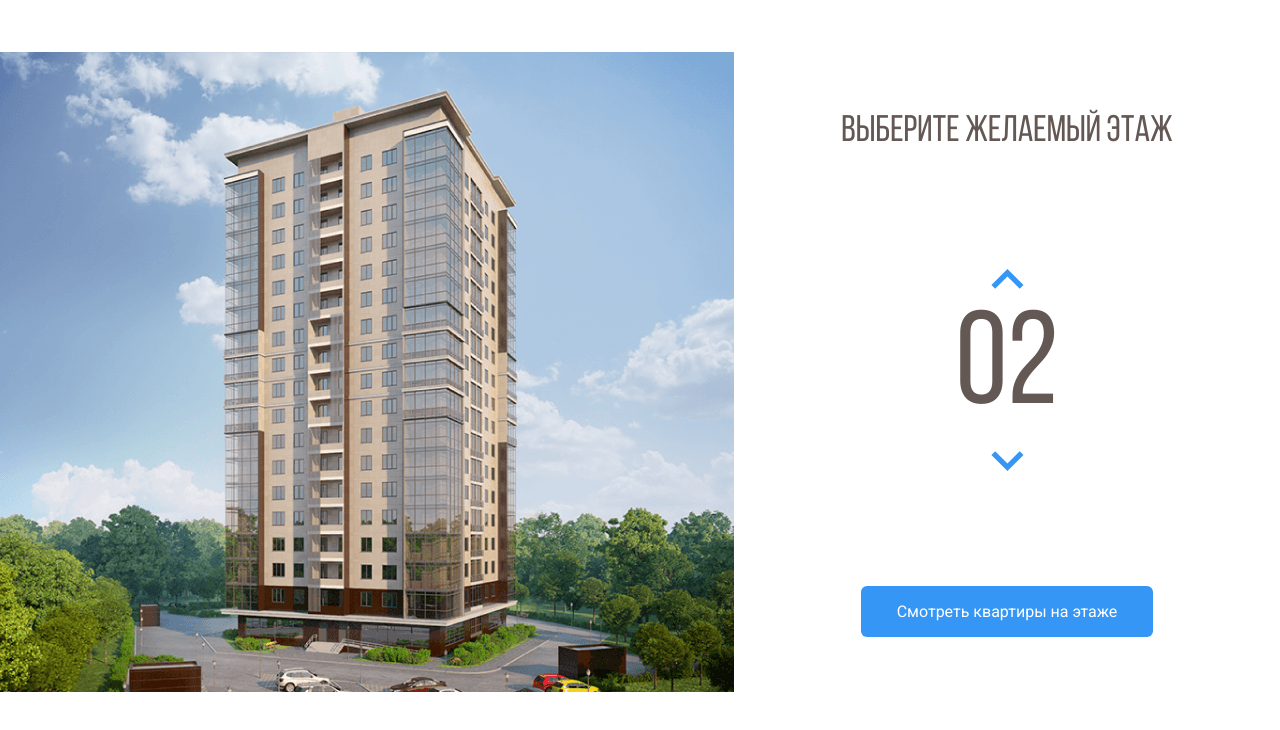
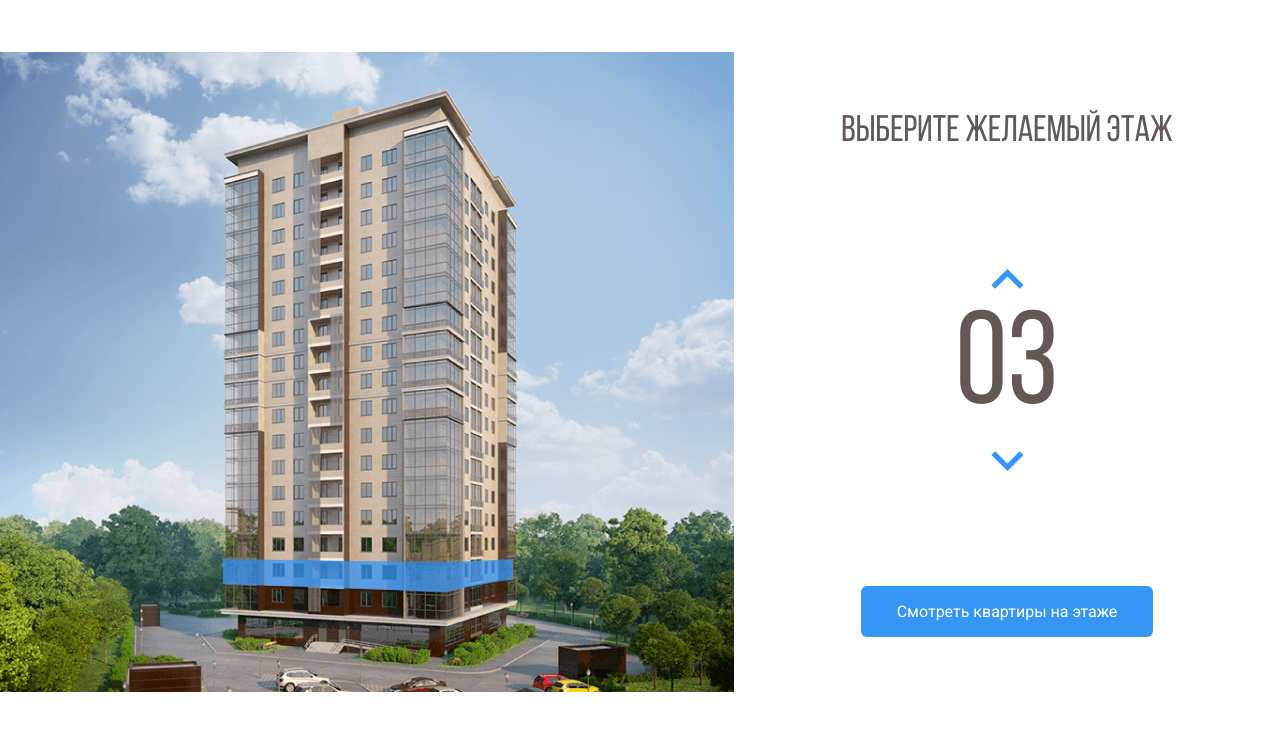
Before and after one commit to Kasper-developer/Melody, a plain HTML site: page index.html in a window 1280 px wide. Both pictures are taken after a click on the button 1007 px from the left and 342 px from the top of the page. Shown: the part 64-794 px from the top of the page. Drawn offline with nearby package versions, Linux system fonts and the light colour scheme.

Commit message:
create: interactive floors and counter-btn with jq

```diff
--- a/index.html
+++ b/index.html
@@ -56,29 +56,29 @@
 							</pattern>
 							<image id="image0" width="740" height="640" xlink:href="img/home.png" />
 						</defs>
-						<path d="M222 533L442.8 541L512 527.3V549L443.5 568.7L222 557.7V533Z" fill="#3595F6" fill-opacity="0.75" />
-						<path d="M223 532V507L443.3 510.3L513 507V527L443.7 540L223 532Z" fill="#3595F6" fill-opacity="0.75" />
-						<path d="M223 506V481H444H513V504L445 511L223 506Z" fill="#3595F6" fill-opacity="0.75" />
-						<path d="M223 482V457L444.3 453.3L512 460V482H444" fill="#3595F6" fill-opacity="0.75" />
-						<path d="M223 456V430L444.5 426.7L513 437.7V459L444 452.3L223 456Z" fill="#3595F6" fill-opacity="0.75" />
-						<path d="M222 429V405.3L443 393L514 416V437.3L443 425L222 429Z" fill="#3595F6" fill-opacity="0.75" />
-						<path d="M222 407V382L444.2 365.7L514 394.3V415L443.7 393.3L222 407Z" fill="#3595F6" fill-opacity="0.75" />
-						<path d="M222 382V357L444.5 336.7L514 373.3V394L442 365.3L222 382Z" fill="#3595F6" fill-opacity="0.75" />
-						<path d="M222 356V332L445 307.3L514 351.3V373L444.7 335L222 356Z" fill="#3595F6" fill-opacity="0.75" />
-						<path d="M222 331V307L444.5 278.3L514 329.3V350L443.7 307.7L222 331Z" fill="#3595F6" fill-opacity="0.75" />
-						<path d="M221 307V283L443.3 250L514 309.3V329L444 278.3L221 307Z" fill="#3595F6" fill-opacity="0.75" />
-						<path d="M222 282V258L443.2 223L513 287V308L444.3 249.7L222 282Z" fill="#3595F6" fill-opacity="0.75" />
-						<path d="M222 258V233L444.3 195L513 265.3V286L444 222L222 258Z" fill="#3595F6" fill-opacity="0.75" />
-						<path d="M222 232V207L442.8 163.3L513 242.3V265L444 191.7L222 232Z" fill="#3595F6" fill-opacity="0.75" />
-						<path d="M223 208V183L443 135L513 220V243L442.3 163.7L223 208Z" fill="#3595F6" fill-opacity="0.75" />
-						<path d="M222 183V158L441.8 106L513 198.3V221L443.3 134.7L222 183Z" fill="#3595F6" fill-opacity="0.75" />
-						<path d="M222 158V132L444 75.3L513 177V198L443.7 106.3L222 158Z" fill="#3595F6" fill-opacity="0.75" />
+						<path data-floor="02" d="M222 533L442.8 541L512 527.3V549L443.5 568.7L222 557.7V533Z" fill="#3595F6" fill-opacity="0.75" />
+						<path data-floor="03" d="M223 532V507L443.3 510.3L513 507V527L443.7 540L223 532Z" fill="#3595F6" fill-opacity="0.75" />
+						<path data-floor="04" d="M223 506V481H444H513V504L445 511L223 506Z" fill="#3595F6" fill-opacity="0.75" />
+						<path data-floor="05" d="M223 482V457L444.3 453.3L512 460V482H444" fill="#3595F6" fill-opacity="0.75" />
+						<path data-floor="06" d="M223 456V430L444.5 426.7L513 437.7V459L444 452.3L223 456Z" fill="#3595F6" fill-opacity="0.75" />
+						<path data-floor="07" d="M222 429V405.3L443 393L514 416V437.3L443 425L222 429Z" fill="#3595F6" fill-opacity="0.75" />
+						<path data-floor="08" d="M222 407V382L444.2 365.7L514 394.3V415L443.7 393.3L222 407Z" fill="#3595F6" fill-opacity="0.75" />
+						<path data-floor="09" d="M222 382V357L444.5 336.7L514 373.3V394L442 365.3L222 382Z" fill="#3595F6" fill-opacity="0.75" />
+						<path data-floor="10" d="M222 356V332L445 307.3L514 351.3V373L444.7 335L222 356Z" fill="#3595F6" fill-opacity="0.75" />
+						<path data-floor="11" d="M222 331V307L444.5 278.3L514 329.3V350L443.7 307.7L222 331Z" fill="#3595F6" fill-opacity="0.75" />
+						<path data-floor="12" d="M221 307V283L443.3 250L514 309.3V329L444 278.3L221 307Z" fill="#3595F6" fill-opacity="0.75" />
+						<path data-floor="13" d="M222 282V258L443.2 223L513 287V308L444.3 249.7L222 282Z" fill="#3595F6" fill-opacity="0.75" />
+						<path data-floor="14" d="M222 258V233L444.3 195L513 265.3V286L444 222L222 258Z" fill="#3595F6" fill-opacity="0.75" />
+						<path data-floor="15" d="M222 232V207L442.8 163.3L513 242.3V265L444 191.7L222 232Z" fill="#3595F6" fill-opacity="0.75" />
+						<path data-floor="16" d="M223 208V183L443 135L513 220V243L442.3 163.7L223 208Z" fill="#3595F6" fill-opacity="0.75" />
+						<path data-floor="17" d="M222 183V158L441.8 106L513 198.3V221L443.3 134.7L222 183Z" fill="#3595F6" fill-opacity="0.75" />
+						<path data-floor="18" d="M222 158V132L444 75.3L513 177V198L443.7 106.3L222 158Z" fill="#3595F6" fill-opacity="0.75" />
 					</svg>
 				</div>
 				<div class="main-info">
 					<h2 class="main-info__title">Выберите желаемый этаж</h2>
 					<div class="main-info__counter-group">
-						<button class="main-info__button">
+						<button class="main-info__button main-info__button--up">
 							<img src="icons/arrow.svg" alt="Icon: Arrow">
 						</button>
 						<span class="main-info__counter">02</span>
@@ -91,6 +91,7 @@
 			</div>
 		</div>
 	</main>
+	<script src="https://code.jquery.com/jquery-3.6.0.min.js" integrity="sha256-/xUj+3OJU5yExlq6GSYGSHk7tPXikynS7ogEvDej/m4=" crossorigin="anonymous"></script>
 	<script src="js/main.js"></script>
 </body>
 
--- a/js/main.js
+++ b/js/main.js
@@ -0,0 +1,37 @@
+$(document).ready(function () {
+	let currentFloor = 2; // Переменная с текущим этажом
+	let floorPath = $('.main-image__home path'); // каждый отдельный этаж в SVG
+	let counterUp = $('.main-info__button--up'); // кнопка увеличения этажа
+	let counterDown = $('.main-info__button--down'); // кнопка уменьшения этажа
+	let counter = $('.main-info__counter'); // Счетчик этажей
+
+	// Функция при наведении мышью на этаж
+
+	floorPath.on('mouseover', function () {
+		floorPath.removeClass('current-floor'); // удаляем активный класс этажей
+		currentFloor = $(this).attr("data-floor"); // получаем значение текущего этажа
+		counter.text(currentFloor); // записываем значение этажа в счетчик
+	});
+
+	counterUp.on('click', function () { // Отслеживаем клик по кнопке вверх
+		if (currentFloor < 18) { // Проверяем значение этажа, оно не должно быть больше 18
+			currentFloor++; // Увеличиваем на 1
+			// Форматируем переменную с этажом, чтобы было 01 вместо 1
+			usCurrentFloor = currentFloor.toLocaleString('en-US', { minimumIntegerDigits: 2, useGrouping: false });
+			counter.text(usCurrentFloor); // записываем значение этажа в счетчик
+			floorPath.removeClass('current-floor'); // удаляем активный класс этажей
+			$(`[data-floor=${usCurrentFloor}]`).toggleClass('current-floor'); // подсвечиваем текущий этаж
+		}
+	});
+
+	counterDown.on('click', function () { // Отслеживаем клик по кнопке вниз
+		if (currentFloor > 2) { // Проверяем значение этажа, оно должно быть больше 2
+			currentFloor--; // Уменьшаем на 1
+			// Форматируем переменную с этажом, чтобы было 01 вместо 1
+			usCurrentFloor = currentFloor.toLocaleString('en-US', { minimumIntegerDigits: 2, useGrouping: false });
+			counter.text(usCurrentFloor);  // записываем значение этажа в счетчик
+			floorPath.removeClass('current-floor'); // удаляем активный класс этажей
+			$(`[data-floor=${usCurrentFloor}]`).toggleClass('current-floor');  // подсвечиваем текущий этаж
+		}
+	})
+});
--- a/sass/base/_general.sass
+++ b/sass/base/_general.sass
@@ -14,3 +14,6 @@ body
 	font-weight: normal
 	font-size: 16px
 	line-height: 19px
+
+.current-floor
+	opacity: 1 !important
```
Also changed, not shown: css/style.css, 1 other file.
